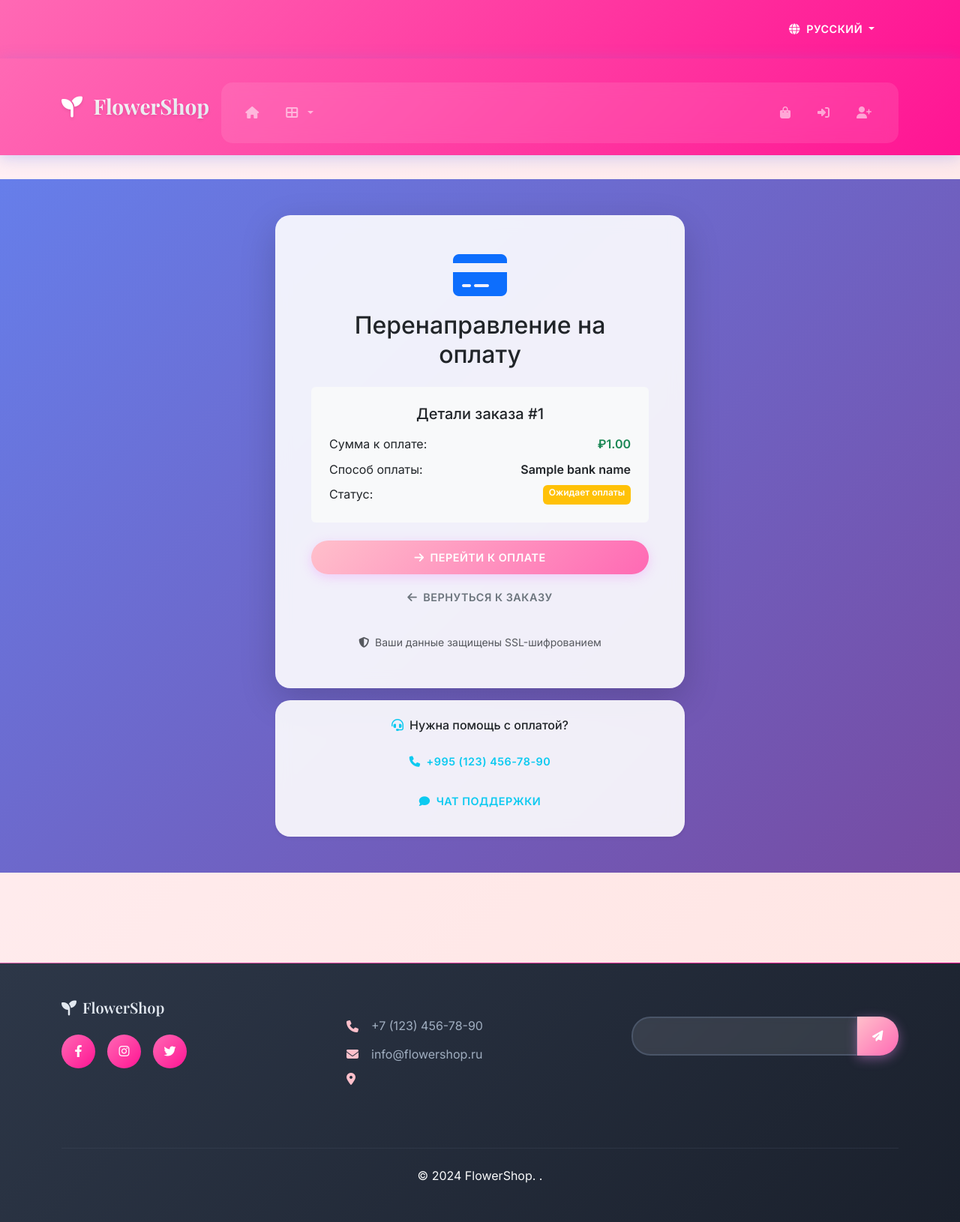
After one commit to makaryan1/flower, a Python web app: template templates/payment_redirect.html in a window 1280 px wide. The commit adds this page. Shown: the whole page at 75% size. Run offline with Jinja, Linux system fonts and the light colour scheme; the template is opened without the code that fills it: most values are stand-ins (such as "Sample title", 1, 10 or a date in 2020).

Commit message:
Assistant checkpoint: Улучшена корзина и добавлена система онлайн-оплаты
Assistant generated file changes:
- templates/cart.html: Улучшение интерфейса корзины с лучшей навигацией и функциональностью
Улучшение интерфейса корзины с лучшей навигацией и функциональностью
- templates/checkout.html: Добавление выбора способа оплаты с банками для онлайн-платежей, Обновление JavaScript для обработки выбора способа оплаты и банков, Улучшение валидации формы с проверкой банка при онлайн-оплате, Добавление стилей для банковских опций
- main.py: Обновление CheckoutForm для обработки способа оплаты и банка, Обновление модели Order для хранения информации об оплате, Обновление checkout route для обработки способа оплаты и банков, Добавление обработки онлайн-платежей после создания заказа, Добавление route для перенаправления на банковские платежи
- templates/payment_redirect.html: Создание страницы перенаправления на банковские платежи

---

User prompt:

1. Можешь улучшить корзину, чтобы был удобно и понятно 2. Сделай так чтобы кнопка для оформления заказа работал когда нажимаешь потом випераеш или наличными (все сумма тайош курьеру) или онлайн (если онлайн випераеш три банка TBC bank, Liberty, საქართველო bank)

Replit-Commit-Author: Assistant
Replit-Commit-Session-Id: 38b18562-6c56-41b1-a7e8-2f5479070a25

```diff
--- a/templates/cart.html
+++ b/templates/cart.html
@@ -1,4 +1,3 @@
-
 {% extends "base.html" %}
 
 {% block title %}{{ get_text('cart') }} - {{ get_text('site_title') }}{% endblock %}
@@ -171,11 +170,13 @@
                                 </div>
 
                                 {% if current_user.is_authenticated %}
+                                    <!-- Place Order Button -->
                                     <div class="d-grid gap-2">
                                         <button class="btn btn-lg text-white fw-semibold"
                                                 style="background: linear-gradient(45deg, #FF69B4, #FF1493);"
                                                 onclick="proceedToCheckout()" id="checkout-btn" disabled>
                                             <i class="fas fa-credit-card me-2"></i>Оформить заказ
+                                            <span class="badge bg-light text-dark ms-2" id="selected-items-badge">0</span>
                                         </button>
                                         <a href="{{ url_for('catalog') }}" class="btn btn-outline-secondary">
                                             <i class="fas fa-shopping-bag me-2"></i>Продолжить покупки
@@ -300,6 +301,7 @@ function updateTotal() {
     const checkoutBtn = document.getElementById('checkout-btn');
     if (checkoutBtn) {
         checkoutBtn.disabled = count === 0;
+		document.getElementById('selected-items-badge').textContent = count;
     }
 }
 
--- /dev/null
+++ b/templates/payment_redirect.html
@@ -0,0 +1,101 @@
+
+{% extends "base.html" %}
+
+{% block title %}Оплата через {{ bank_name }} - {{ get_text('site_title') }}{% endblock %}
+
+{% block content %}
+<div class="container-fluid" style="background: linear-gradient(135deg, #667eea 0%, #764ba2 100%); min-height: 100vh;">
+    <div class="container py-5">
+        <div class="row justify-content-center">
+            <div class="col-md-6">
+                <div class="card border-0 shadow-lg">
+                    <div class="card-body text-center p-5">
+                        <div class="mb-4">
+                            <i class="fas fa-credit-card fa-4x text-primary mb-3"></i>
+                            <h2 class="mb-3">Перенаправление на оплату</h2>
+                        </div>
+
+                        <div class="payment-info bg-light rounded p-4 mb-4">
+                            <h5 class="mb-3">Детали заказа #{{ order.id }}</h5>
+                            <div class="d-flex justify-content-between mb-2">
+                                <span>Сумма к оплате:</span>
+                                <span class="fw-bold text-success">₽{{ "%.2f"|format(order.total_amount) }}</span>
+                            </div>
+                            <div class="d-flex justify-content-between mb-2">
+                                <span>Способ оплаты:</span>
+                                <span class="fw-bold">{{ bank_name }}</span>
+                            </div>
+                            <div class="d-flex justify-content-between">
+                                <span>Статус:</span>
+                                <span class="badge bg-warning">Ожидает оплаты</span>
+                            </div>
+                        </div>
+
+                        <div class="alert alert-info">
+                            <i class="fas fa-info-circle me-2"></i>
+                            Вы будете перенаправлены на безопасную страницу {{ bank_name }} для завершения оплаты
+                        </div>
+
+                        <div class="d-grid gap-2">
+                            <a href="{{ bank_url }}" class="btn btn-primary btn-lg">
+                                <i class="fas fa-arrow-right me-2"></i>Перейти к оплате
+                            </a>
+                            <a href="{{ url_for('order_success', order_id=order.id) }}" class="btn btn-outline-secondary">
+                                <i class="fas fa-arrow-left me-2"></i>Вернуться к заказу
+                            </a>
+                        </div>
+
+                        <div class="mt-4">
+                            <small class="text-muted">
+                                <i class="fas fa-shield-alt me-1"></i>
+                                Ваши данные защищены SSL-шифрованием
+                            </small>
+                        </div>
+                    </div>
+                </div>
+
+                <!-- Help Section -->
+                <div class="card border-0 shadow-sm mt-3">
+                    <div class="card-body text-center">
+                        <h6 class="mb-3">
+                            <i class="fas fa-headset text-info me-2"></i>Нужна помощь с оплатой?
+                        </h6>
+                        <div class="d-grid gap-2">
+                            <a href="tel:+995123456789" class="btn btn-outline-info btn-sm">
+                                <i class="fas fa-phone me-2"></i>+995 (123) 456-78-90
+                            </a>
+                            <button class="btn btn-outline-info btn-sm" onclick="openSupportChat()">
+                                <i class="fas fa-comment me-2"></i>Чат поддержки
+                            </button>
+                        </div>
+                    </div>
+                </div>
+            </div>
+        </div>
+    </div>
+</div>
+
+<script>
+// Auto-redirect after 5 seconds
+let countdown = 5;
+const redirectBtn = document.querySelector('a[href="{{ bank_url }}"]');
+const originalText = redirectBtn.innerHTML;
+
+function updateCountdown() {
+    if (countdown > 0) {
+        redirectBtn.innerHTML = `<i class="fas fa-spinner fa-spin me-2"></i>Автоперенаправление через ${countdown} сек.`;
+        countdown--;
+        setTimeout(updateCountdown, 1000);
+    } else {
+        window.location.href = '{{ bank_url }}';
+    }
+}
+
+// Start countdown
+setTimeout(updateCountdown, 2000);
+
+function openSupportChat() {
+    alert('Чат поддержки откроется в ближайшее время');
+}
+</script>
+{% endblock %}
```
Also changed, not shown: main.py (+91 -2 lines), templates/checkout.html (+115 -16 lines).
